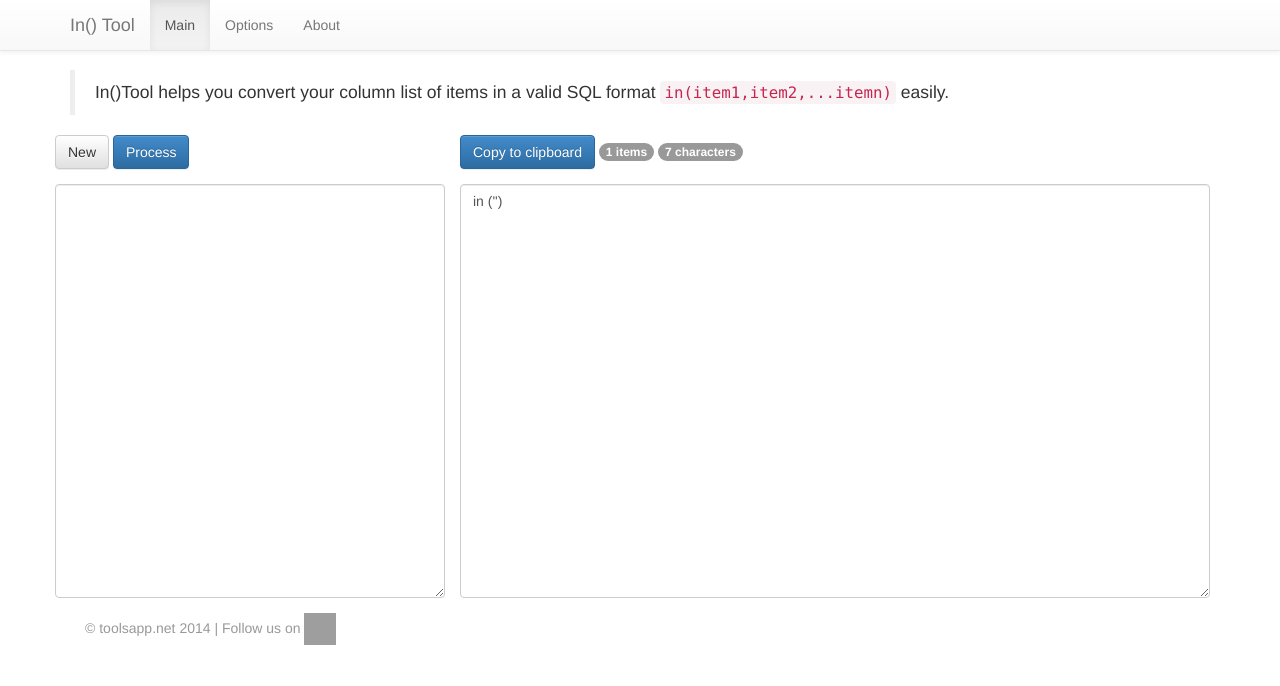
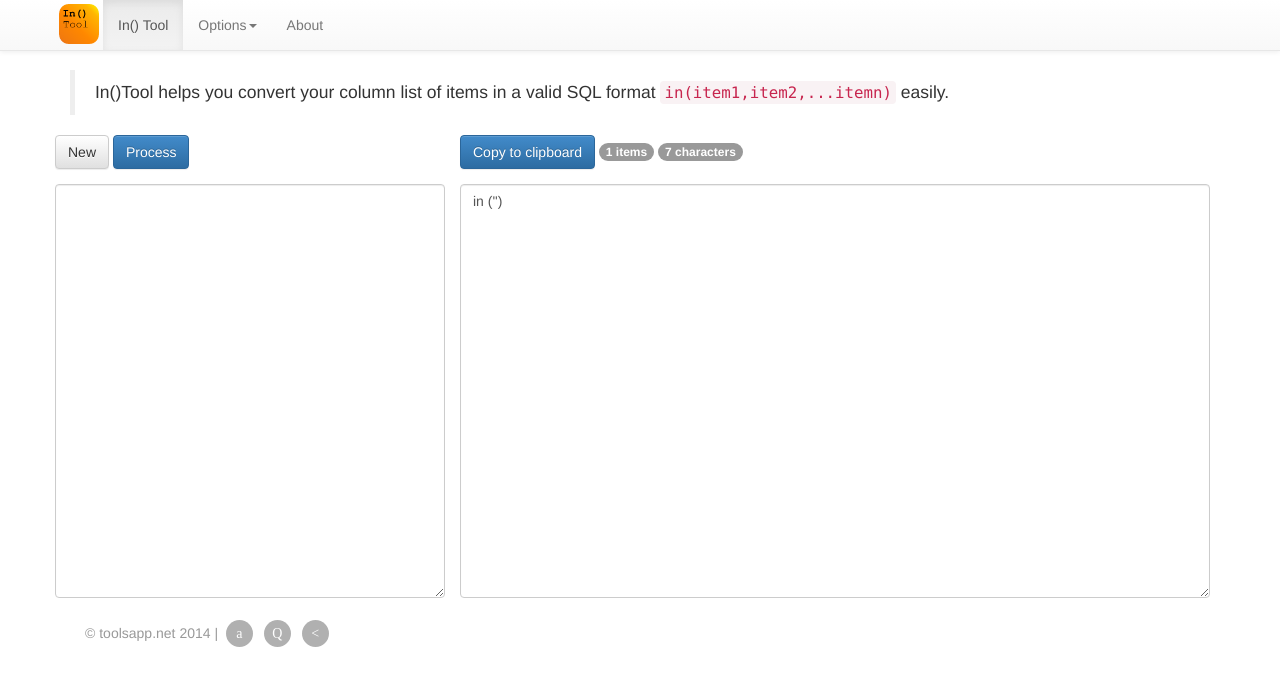
Before and after one commit to jsencianes/intool, a PHP site: page / in a window 1280 px wide. Shown: the top 686 px of the page. Run offline with PHP 8.4, Linux system fonts and the light colour scheme; some libraries are stand-ins or nearby versions; grey boxes are pictures that could not be loaded.

Commit message:
working today, social icons and logo

```diff
--- a/index.php
+++ b/index.php
@@ -72,13 +72,114 @@ $cuenta = substr_count($cadena,"','") +1;
    <link href="./css/bootstrap.min.css" rel="stylesheet" media="screen">
 <!--   <link href="./css/bootstrap-theme.min.css" rel="stylesheet" media="screen"> -->
     <style>
-      body {
-        padding-top: 60px; /* 60px to make the container go all the way to the bottom of the topbar */
-      }
+
+
+	  body{padding-top:60px;padding-bottom:40px}.navbar-brand{padding-bottom:0;padding-top:4px;padding-left:4px;padding-right:4px}
 
 	  #about-modal img{float:left}.tt-hint{display:none}.control-group{margin-bottom:0}
 	  #about-modal img{paddin-right:10px}
 	  #about-modal .modal-body{margin-left:40px}
+
+
+		<!-- socicons -->
+		@font-face {
+		font-family: 'si';
+		src: url('./fonts/socicon/socicon.eot');
+		src: url('./fonts/socicon/socicon.eot?#iefix') format('embedded-opentype'),
+		 url('./fonts/socicon/socicon.woff') format('woff'),
+		 url('./fonts/socicon/socicon.ttf') format('truetype'),
+		 url('./fonts/socicon/socicon.svg#icomoonregular') format('svg');
+		font-weight: normal;
+		font-style: normal;
+
+		}
+
+		@media screen and (-webkit-min-device-pixel-ratio:0) {
+		@font-face {
+		font-family:si;
+		src: url(./fonts/socicon/socicon.svg) format(svg);
+		}
+		}
+
+		.soc {
+		overflow:hidden;
+		margin:0; padding:0;
+		list-style:none;
+		}
+
+		.soc li {
+		display:inline-block;
+		*display:inline;
+		zoom:1;
+		text-align: center;
+		vertical-align: middle;
+		}
+
+		.soc p {
+
+		padding-top: 10px;
+
+		}
+
+		.soc li a {
+		font-family:si!important;
+		font-style:normal;
+		font-weight:400;
+		-webkit-font-smoothing:antialiased;
+		-moz-osx-font-smoothing:grayscale;
+		-webkit-box-sizing:border-box;
+		-moz-box-sizing:border-box;
+		-ms-box-sizing:border-box;
+		-o-box-sizing:border-box;
+		box-sizing:border-box;
+		-o-transition:.1s;
+		-ms-transition:.1s;
+		-moz-transition:.1s;
+		-webkit-transition:.1s;
+		transition:.1s;
+		-webkit-transition-property: transform;
+		transition-property: transform;
+		-webkit-transform: translateZ(0);
+		transform: translateZ(0);
+
+		overflow:hidden;
+		text-decoration:none;
+		text-align:center;
+		display:block;
+		position: relative;
+		z-index: 1;
+		width: 27px;
+		height: 27px;
+		line-height: 27px;
+		font-size: 14px;
+		-webkit-border-radius: 100px;
+		-moz-border-radius: 100px;
+		border-radius: 100px;
+		margin-right: 7px;
+		color: #ffffff;
+		background-color: #b0b0b0;
+		}
+
+		.soc a:hover {
+		z-index: 2;
+		background-color:#c4c4c4 !important;
+		}
+
+
+		.soc-icon-last{
+		margin:0 !important;
+		}
+
+		.soc-twitter:before {
+		content:'a';
+		}
+		.soc-github:before {
+		content:'Q';
+		}
+		.soc-email1:before {
+		content:'<';
+		}
+
 
 
 
@@ -108,7 +209,10 @@ $cuenta = substr_count($cadena,"','") +1;
 
 <body>
 
-    <div class="navbar navbar-default navbar-fixed-top" role="navigation">
+
+
+		<!-- Navbar -->
+    <div class="navbar navbar-default navbar-fixed-top">
         <div class="container">
             <div class="navbar-header">
 				<button type="button" class="navbar-toggle" data-toggle="collapse" data-target=".navbar-collapse">
@@ -117,21 +221,37 @@ $cuenta = substr_count($cadena,"','") +1;
 					<span class="icon-bar"></span>
 					<span class="icon-bar"></span>
 				</button>
-          <!--<img src="./ico/apple-touch-icon-72-precomposed.png" alt="Responsive image">-->
-          <a class="navbar-brand" href="#"> In() Tool</a>
+
+                <a class="navbar-brand" href="#"><img src="ico/apple-touch-icon-144-rounded.png" width=40 height=40 alt="Responsive image"/></a>
+            </div>
+
+            <div class="navbar-collapse collapse">
+                <ul class="nav navbar-nav">
+                    <li class="active"><a href="#">In() Tool</a></li>
+					<li class="dropdown">
+						<a href="#" class="dropdown-toggle" data-toggle="dropdown">Options<span class="caret"></span></a>
+						<ul class="dropdown-menu" role="menu">
+							<li role="presentation" class="disabled"><a role="menuitem" tabindex="-1" href="#">Add IN() statement</a></li>
+							<li role="presentation" class="disabled"><a role="menuitem" tabindex="-1" href="#">Replace quotes with double quotes</a></li>
+							<li role="presentation" class="disabled"><a role="menuitem" tabindex="-1" href="#">Reverse transformation</a></li>
+							<li class="divider"></li>
+							<li role="presentation" class="disabled"><a role="menuitem" tabindex="-1" href="#">Delete duplicates</a></li>
+							<li role="presentation" class="disabled"><a role="menuitem" tabindex="-1" href="#">Order ASC</a></li>
+							<li role="presentation" class="disabled"><a role="menuitem" tabindex="-1" href="#">Order DESC</a></li>
+						</ul>
+					</li>
+
+					<li><a href="#" id="about" data-toggle="modal" data-target="#about-modal">About</a></li>
+                </ul>
+            </div>
+        </div>
+    </div>
 
 
-        </div>
-        <div class="collapse navbar-collapse">
-          <ul class="nav navbar-nav">
-            <li class="active"><a href="#">Main</a></li>
-            <li><a href="#options">Options</a></li>
-            <!--<li><a href="http://twitter.com/toolsappnet">About</a></li>-->
-			<li> <a href="#" id="about" data-toggle="modal" data-target="#about-modal">About</a></li>
-          </ul>
-        </div><!-- /.nav-collapse -->
-      </div><!-- /.container -->
-    </div><!-- /.navbar -->
+
+
+
+
 
 
   <div class="container">
@@ -195,7 +315,20 @@ $cuenta = substr_count($cadena,"','") +1;
 
    <div class="footer">
       <div class="container">
-        <p class="text-muted">&copy; toolsapp.net 2014 | Follow us on <a href="http://twitter.com/toolsappnet" target="_blank"><img src="https://lh6.googleusercontent.com/--aIk2uBwEKM/T3nN1x09jBI/AAAAAAAAAs8/qzDsbw3kEm8/s32/twitter32.png" width=32 height=32 alt="follow us on Twitter" /></a></p>
+       <!--  <p class="text-muted">&copy; toolsapp.net 2014 | <a href="http://twitter.com/toolsappnet" target="_blank">Follow us on <img src="https://lh6.googleusercontent.com/--aIk2uBwEKM/T3nN1x09jBI/AAAAAAAAAs8/qzDsbw3kEm8/s32/twitter32.png" width=16 height=16 alt="follow us on Twitter" />@toolsappnet</a></p> -->
+
+
+
+	   <ul class="soc">
+
+	   	    <li><p class="text-muted">&copy; toolsapp.net 2014 |&nbsp;</p></li>
+			<li><a class="soc-twitter" href="http://twitter.com/toolsappnet" target="_blank"> @toolsappnet</a></li>
+			<li><a class="soc-github" href="https://github.com/jsencianes/intool.git" target="_github"></a></li>
+			<li><a class="soc-email1 soc-icon-last" href="mailto:dev.jsencian@gmail.com" target="_mail"></a></li>
+
+		</ul>
+
+
       </div>
     </div>
 
@@ -210,11 +343,12 @@ $cuenta = substr_count($cadena,"','") +1;
                     <p>beta 0.2</p>
                 </div>
                 <div class="modal-body">
-					<p><img src="ico/apple-touch-icon-114-precomposed.png"/></p>
+					<p><img class="img-responsive" src="ico/apple-touch-icon-144-rounded.png" alt=""/></p>
 					<p>&nbsp;&nbsp;Developed and maintained by <a href="mailto:dev.jsencian@gmail.com" target="_mail">dev.jsencian@gmail.com</a></p>
 					<p>&nbsp;&nbsp;Licensed under the <a href="http://www.apache.org/licenses/LICENSE-2.0" target="_license">Apache License v2.0</a></p>
 					<!--<p>Available from the <a href="https://chrome.google.com/webstore....." target="_webstore">Chrome Web Store</a></p> -->
 					<p>&nbsp;&nbsp;Source code available at <a href="https://github.com/jsencianes/intool.git" target="_github">GitHub</a></p>
+					<p>&nbsp;&nbsp;Follow us on <a href="http://twitter.com/toolsappnet" target="_blank">twitter</a></p>
                 </div>
                 <div class="modal-footer">
                     <a href="#" class="btn btn-primary" data-dismiss="modal">Close</a>
@@ -222,8 +356,6 @@ $cuenta = substr_count($cadena,"','") +1;
             </div>
         </div>
     </div>
-
-
 
 
 
@@ -237,9 +369,7 @@ $cuenta = substr_count($cadena,"','") +1;
    <script src="https://code.jquery.com/jquery-1.10.2.min.js"></script>
    <script src="./js/bootstrap.min.js"></script>
    <script src="./js/offcanvas.js"></script>
-
    <script src="./js/ZeroClipboard.min.js"></script>
-
    <script type="text/javascript">
 
       ZeroClipboard.config({ debug: false });
```
Also changed, not shown: fonts/socicon/socicon.svg (added), fonts/socicon/socicon.ttf (added), fonts/socicon/socicon.woff (added), ico/apple-touch-icon-144-rounded.png (added), ico/tittle_icon_intool.png (added), ico/tittle_icon_intool_48.png (added), img/screens.png (added), 2 other files. Lines whose indentation alone changed are shown as unchanged.
